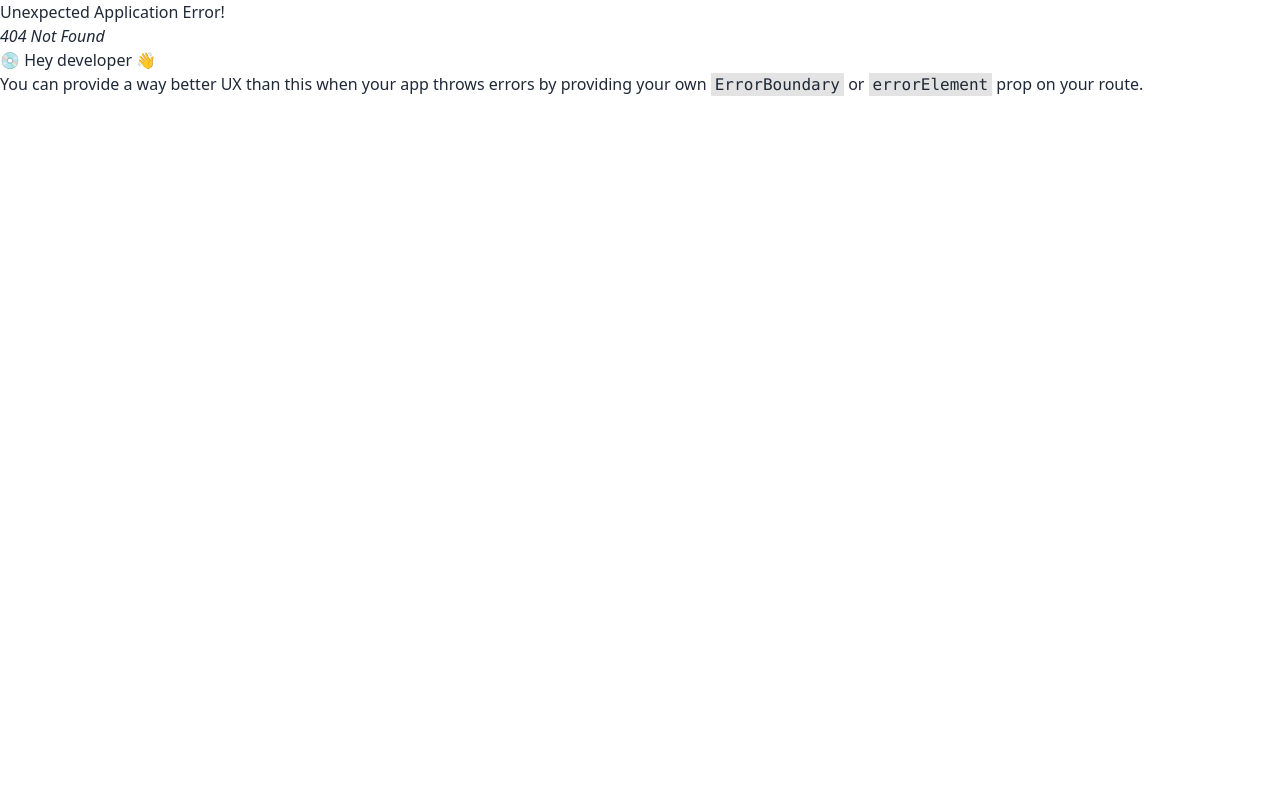
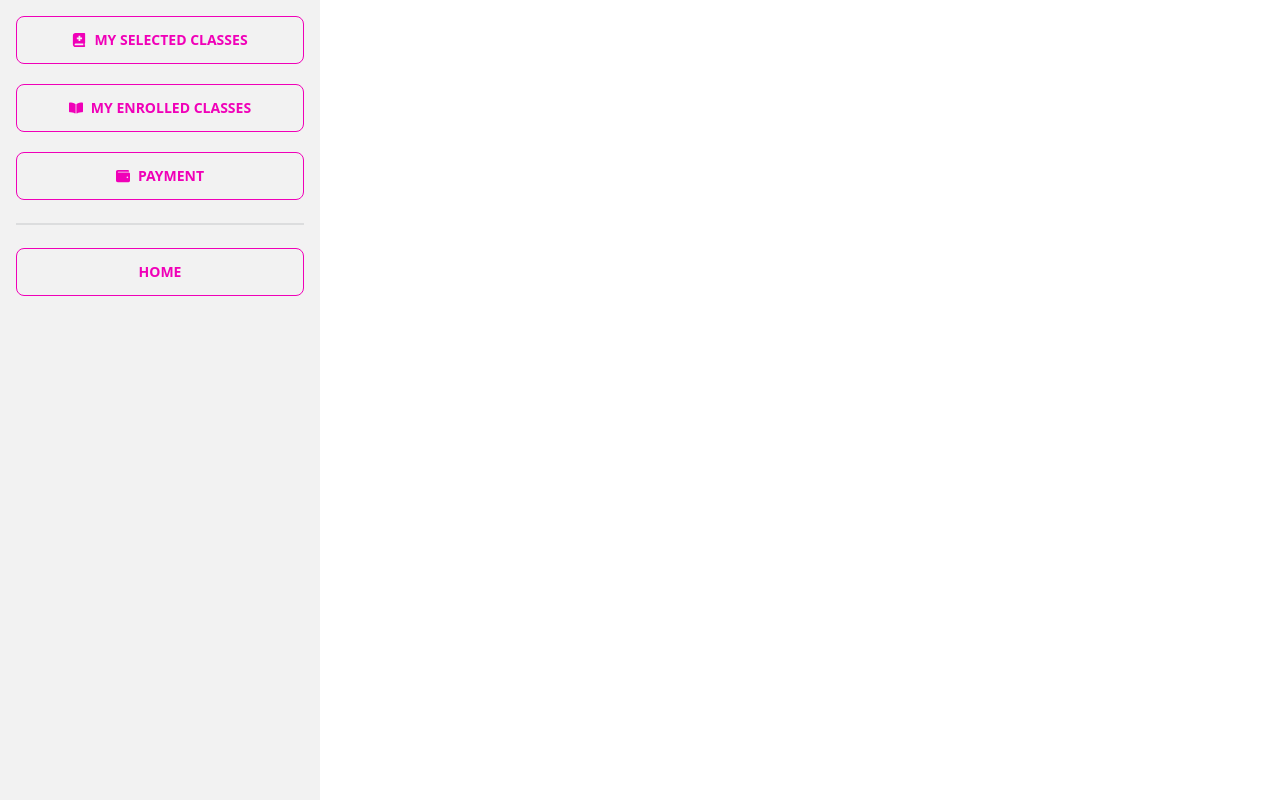
Before and after one commit to israfil3/summer-camp-school-client, a React (Vite) app: page /dashboard in a window 1280 px wide. Before the commit this address had no page. Built offline with nearby package versions, Linux system fonts and the light colour scheme.

Commit message:
dasbord add

```diff
--- a/package.json
+++ b/package.json
@@ -17,6 +17,7 @@
     "react": "^18.2.0",
     "react-dom": "^18.2.0",
     "react-hook-form": "^7.44.3",
+    "react-icons": "^4.9.0",
     "react-router-dom": "^6.12.0",
     "sort-by": "^1.2.0",
     "swiper": "^9.3.2"
--- /dev/null
+++ b/src/Components/dasborad/Dashboard.jsx
@@ -0,0 +1,33 @@
+import React from 'react';
+import { Link } from 'react-router-dom';
+import { FaWallet,FaBookOpen,FaBookMedical } from 'react-icons/fa';
+
+
+const Dashboard = () => {
+    return (
+        <div className="drawer lg:drawer-open">
+        <input id="my-drawer-2" type="checkbox" className="drawer-toggle" />
+        <div className="drawer-content flex flex-col items-center justify-center">
+            {/* Page content here */}
+            <label htmlFor="my-drawer-2" className="btn btn-primary drawer-button lg:hidden">Open Dashboard</label>
+
+        </div>
+        <div className="drawer-side">
+            <label htmlFor="my-drawer-2" className="drawer-overlay"></label>
+            <ul className="menu p-4 w-80 h-full bg-base-200 text-base-content">
+            {/* Sidebar content here */}
+            <Link className="btn btn-outline btn-secondary" to={'myClass'}> <FaBookMedical></FaBookMedical> My Selected Classes</Link>
+            <Link className="btn btn-outline btn-secondary my-5" to={'enrolClass'}> <FaBookOpen></FaBookOpen>  My Enrolled Classes</Link>
+            <Link className="btn btn-outline btn-secondary" to={'payment'}> <FaWallet></FaWallet> Payment</Link>
+            <div className="divider"></div>
+            <Link className="btn btn-outline btn-secondary" to={'/home'}>Home</Link>
+            </ul>
+
+
+
+        </div>
+        </div>
+    );
+};
+
+export default Dashboard;
--- a/src/Components/home/Home.jsx
+++ b/src/Components/home/Home.jsx
@@ -28,7 +28,7 @@ const Home = () => {
                       <Link className="btn btn-outline btn-secondary" to={'home'}>Home</Link>
                       <Link className="btn btn-outline btn-success" to={'instructors'}>Instructors</Link>
                       <Link className="btn btn-outline btn-secondary" to={'classes'}>Classes</Link>
-                      <Link className="btn btn-outline btn-secondary">Dashboard</Link>
+                      <Link className="btn btn-outline btn-secondary" to={'dashboard'}>Dashboard</Link>
                   </div>
               </div>
               <div className="navbar-end">
--- a/src/Components/instructors/Teacher.jsx
+++ b/src/Components/instructors/Teacher.jsx
@@ -8,11 +8,16 @@ const Teacher = () => {
         .then(data => setTeacher(data))
     },[])
     return (
-        <div className='grid lg:grid-cols-3 gap-16 px-10'>
+        <>
+        <div className="text-center text-5xl mt-10">
+            <h1>Top Instructors</h1>
+        </div>
+        <hr className='w-64 border-4 border-green-300 mx-auto mt-3'/>
+          <div className='grid lg:grid-cols-3 gap-y-5 mx-auto w-[90%] border-4 border-red-300 my-10'>
             {
                 teacher.map(tc => <div key={tc.id} className="">
                      {console.log(tc)}
-                     <div className="card w-96 bg-base-100 shadow-xl">
+                     <div className="card w-96 bg-base-100 shadow-xl border-4 border-green-100 mx-auto my-5">
                         <figure className="px-10 pt-10">
                             <img src={tc.img} alt="photos" className="rounded-xl w-96 h-96" />
                         </figure>
@@ -27,6 +32,7 @@ const Teacher = () => {
                     )
             }
         </div>
+        </>
     );
 };
 
```
Also changed, not shown: src/main.jsx (+12 -1 lines), 1 other file (tests, documents, lock files or other folders).
